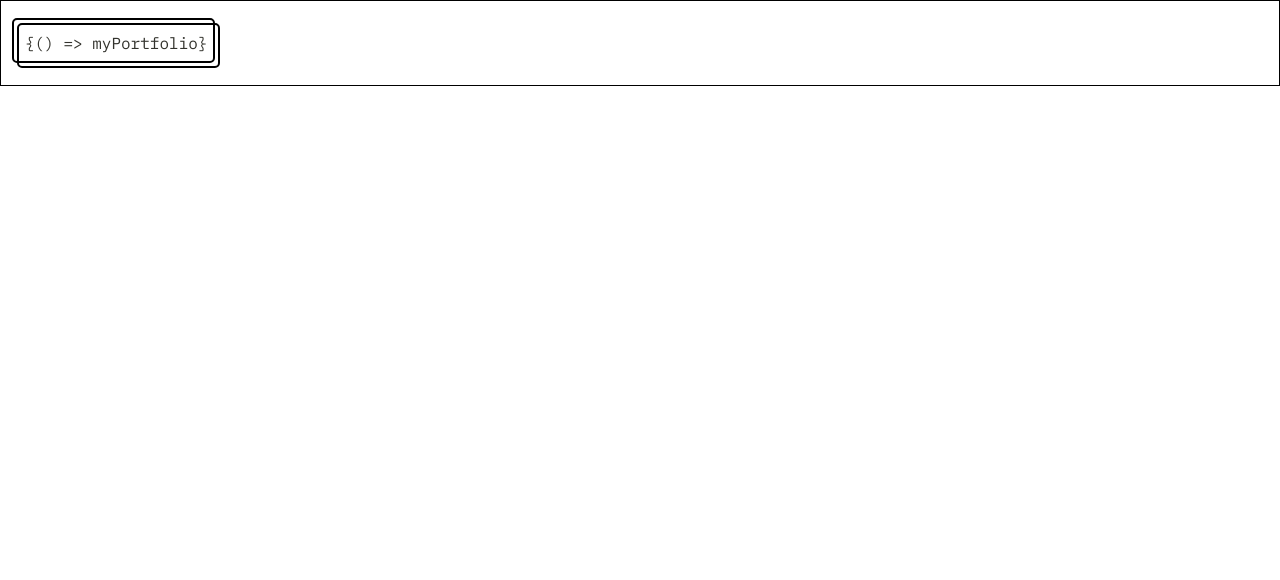
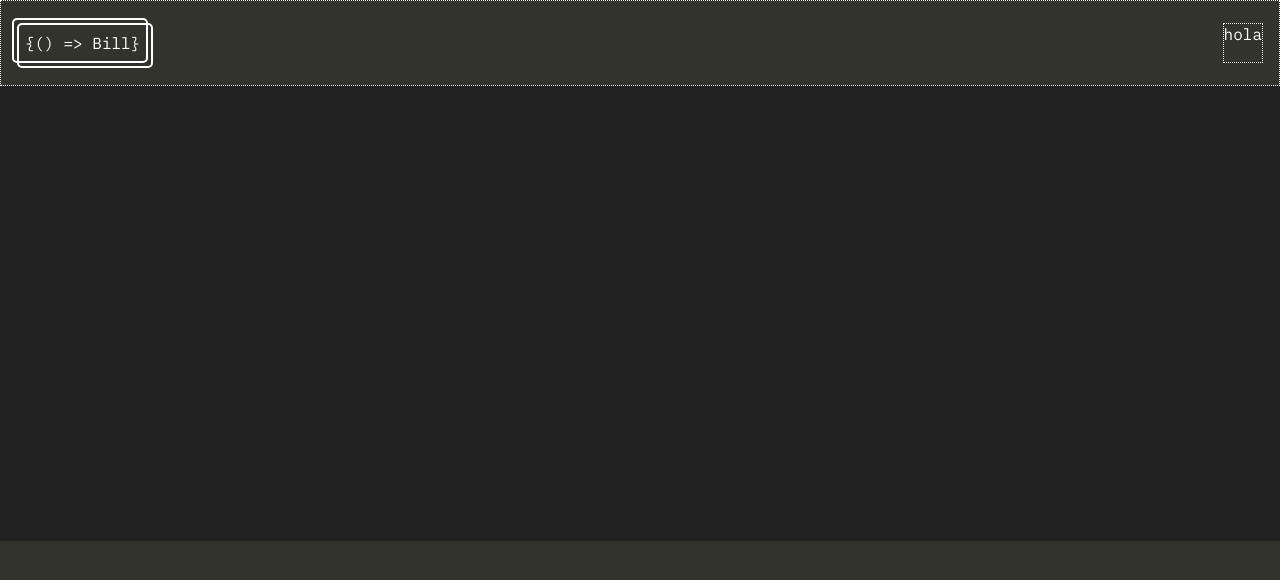
Before and after one commit to billybenntt/portfolio-project-0-showcase, a Next.js app: page / in a window 1280 px wide. Shown: the top 580 px of the page. Built offline with nearby package versions, Linux system fonts and the light colour scheme.

Commit message:
added hero section

```diff
--- a/src/app/page.tsx
+++ b/src/app/page.tsx
@@ -2,9 +2,16 @@ function MainPage() {
     return (
         <main>
 
-            <div className="box">
 
-            </div>
+            <section className="hero">
+
+            </section>
+
+
+            <section className="skills">
+
+            </section>
+
 
         </main>
     )
--- a/src/components/Navbar.tsx
+++ b/src/components/Navbar.tsx
@@ -13,17 +13,20 @@ function Navbar() {
         });
     }
 
-    const text = `\{\(\) \=\> myPortfolio\}`
+    const text = `\{\(\) \=\> Bill\}`
 
     return (
-        <nav className="navbar">
+        <nav className="navbar show-box">
             <div className="navbar-center">
+                <DBorder>
+                    <div className="navbar__logo">
+                        <span>{text}</span>
+                    </div>
+                </DBorder>
 
-                <DBorder>
-                     <div className="navbar__logo">
-                         <span>{text}</span>
-                     </div>
-                </DBorder>
+                <div className="navbar__menu desktop show-box">
+                    <span>hola</span>
+                </div>
 
 
                 <div className={`navbar__toggle mobile`} onClick={handleToggle}>
@@ -33,6 +36,8 @@ function Navbar() {
                         <span className="toggle-icon-line"></span>
                     </div>
                 </div>
+
+
             </div>
         </nav>
     )
--- a/src/styles/output.css
+++ b/src/styles/output.css
@@ -51,12 +51,15 @@ img {
   }
 }
 body {
-  background-color: #FFFFFF;
-  color: #33332D;
+  background-color: #33332D;
+  color: #FFFFFF;
+}
+
+.show-box {
+  border: 1px dotted white;
 }
 
 .navbar {
-  border: 1px solid black;
   padding: 1rem;
   display: flex;
   align-items: center;
@@ -87,8 +90,7 @@ body {
   transform: rotate(45deg) translate(0.5rem, 0.5rem);
 }
 .navbar .toggle-btn.open .toggle-icon-line:nth-child(2) {
-  transform: rotate(45deg);
-  visibility: hidden;
+  display: none;
 }
 .navbar .toggle-btn.open .toggle-icon-line:nth-child(3) {
   transform: rotate(-45deg) translate(-0.5rem, 0.5rem);
@@ -99,7 +101,7 @@ body {
   height: 5px;
   top: 5px;
   transition: all ease-in-out 500ms;
-  background-color: #33332D;
+  background-color: #FFFFFF;
   transform: rotate(0deg);
 }
 .navbar .toggle-btn .toggle-icon-line:nth-child(2) {
@@ -119,12 +121,13 @@ body {
   cursor: pointer;
   position: relative;
   padding: 0.1rem;
+  color: #FFFFFF;
   border-radius: 5px 0;
 }
 .d-border::before, .d-border::after {
   z-index: 2;
   content: "";
-  border: 2px solid black;
+  border: 2px solid white;
   border-radius: 5px;
   position: absolute;
   width: calc(100% + 5px);
@@ -149,13 +152,18 @@ body {
 }
 .d-border:hover {
   transition: 500ms all ease-in-out;
-  color: white;
-  background-color: #33332D;
+  background-color: #FFFFFF;
+  color: #33332D;
 }
 
 .navbar__logo {
   padding: 0.4rem;
   min-width: 50px;
+}
+
+.hero {
+  background-color: #212121;
+  height: 455px;
 }
 
 @media only screen and (min-width: 768px) {
--- a/src/styles/scss/_layout.scss
+++ b/src/styles/scss/_layout.scss
@@ -2,13 +2,20 @@
 
 
 body {
-  background-color: $accent-light-100;
-  color: $accent-dark-100;
+  background-color: $accent-dark-100;
+  color: $accent-light-100;
 }
 
 
+.show-box {
+  border: 1px dotted white;
+
+}
+
+
+// NAVBAR
+
 .navbar {
-  border: 1px solid black;
   padding: 1rem;
   display: flex;
   align-items: center;
@@ -46,8 +53,7 @@ body {
     }
 
     &.open .toggle-icon-line:nth-child(2) {
-      transform: rotate(45deg);
-      visibility: hidden;
+      display: none;
     }
 
     &.open .toggle-icon-line:nth-child(3) {
@@ -60,7 +66,7 @@ body {
       height: 5px;
       top: 5px;
       transition: all ease-in-out 500ms;
-      background-color: $accent-dark-100;
+      background-color: $accent-light-100;
       transform: rotate(0deg);
     }
 
@@ -86,13 +92,14 @@ body {
   cursor: pointer;
   position: relative;
   padding: 0.1rem;
+  color: $accent-light-100;
   border-radius: 5px 0;
 
   &::before,
   &::after {
     z-index: 2;
     content: '';
-    border: 2px solid black;
+    border: 2px solid white;
     border-radius: 5px;
     position: absolute;
     width: calc(100% + 5px);
@@ -122,8 +129,8 @@ body {
 
   &:hover {
     transition: 500ms all ease-in-out;
-    color: white;
-    background-color: $accent-dark-100;
+    background-color: $accent-light-100;
+    color: $accent-dark-100;
   }
 
 
@@ -132,6 +139,15 @@ body {
 .navbar__logo {
   padding: 0.4rem;
   min-width: 50px;
+}
+
+
+// SECTION HERO
+
+.hero {
+  background-color: #212121;
+  height: 455px;
+
 }
 
 
--- a/src/styles/scss/setup/_variables.scss
+++ b/src/styles/scss/setup/_variables.scss
@@ -1,5 +1,6 @@
 $accent-light-100: #FFFFFF;
 $accent-light-200: #E1E1E1FF;
+$accent-light-300: #EDEDFAFF;
 $accent-dark-100: #33332D;
 $accent-dark-200: #212121;
 $accent-dark-300: #000000;
```
